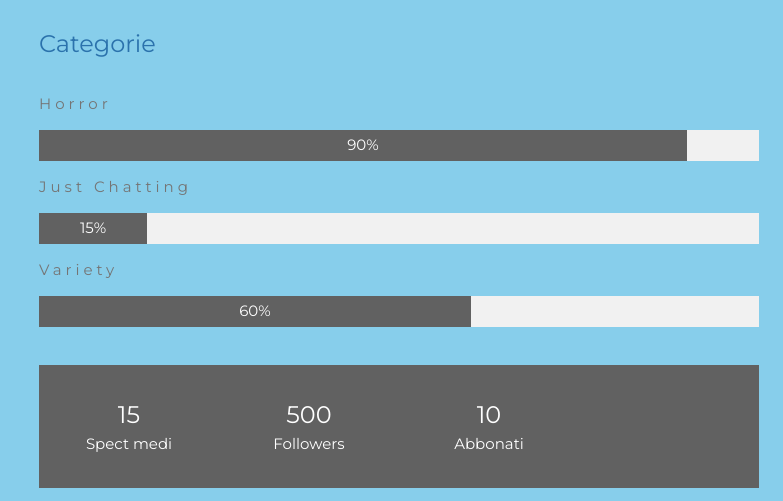
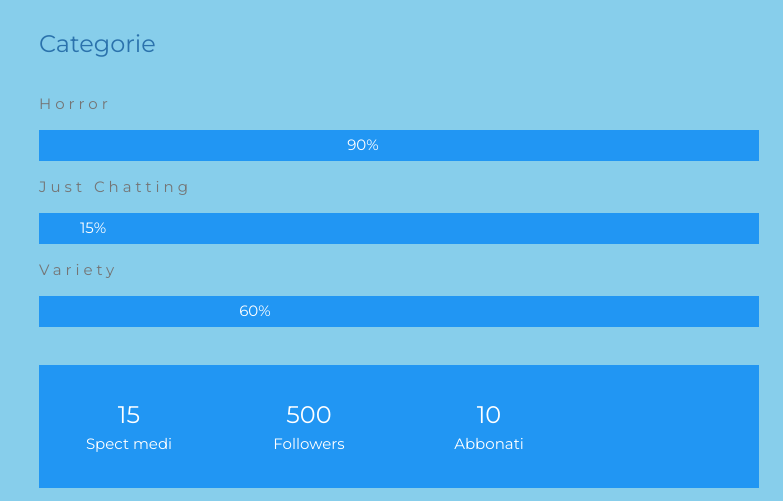
Before and after one commit to gattoinforno/gattoinforno.github.io, a plain HTML site: page index.html in a window 1280 px wide. Shown: the part 1240-1741 px from the top of the page, without its empty margins (497-1280 px from the left). Drawn offline with Linux system fonts and the light colour scheme.

Commit message:
up_color

```diff
--- a/index.html
+++ b/index.html
@@ -89,19 +89,19 @@ body, h1,h2,h3,h4,h5,h6 {font-family: "Montserrat", sans-serif}
 
     <h3 class="w3-padding-16">Categorie</h3>
     <p class="w3-wide">Horror</p>
-    <div class="w3-light-grey">
-      <div class="w3-container w3-center w3-padding-small w3-dark-grey" style="width:90%">90%</div>
+    <div class="w3-blue">
+      <div class="w3-container w3-center w3-padding-small w3-blue" style="width:90%">90%</div>
     </div>
     <p class="w3-wide">Just Chatting</p>
-    <div class="w3-light-grey">
-      <div class="w3-container w3-center w3-padding-small w3-dark-grey" style="width:15%">15%</div>
+    <div class="w3-blue">
+      <div class="w3-container w3-center w3-padding-small w3-blue" style="width:15%">15%</div>
     </div>
     <p class="w3-wide">Variety</p>
-    <div class="w3-light-grey">
-      <div class="w3-container w3-center w3-padding-small w3-dark-grey" style="width:60%">60%</div>
+    <div class="w3-blue">
+      <div class="w3-container w3-center w3-padding-small w3-blue" style="width:60%">60%</div>
     </div><br>
 
-    <div class="w3-row w3-center w3-dark-grey w3-padding-16 w3-section">
+    <div class="w3-row w3-center w3-blue w3-padding-16 w3-section">
       <div class="w3-quarter w3-section">
         <span class="w3-xlarge">15</span><br>
         Spect medi
```
